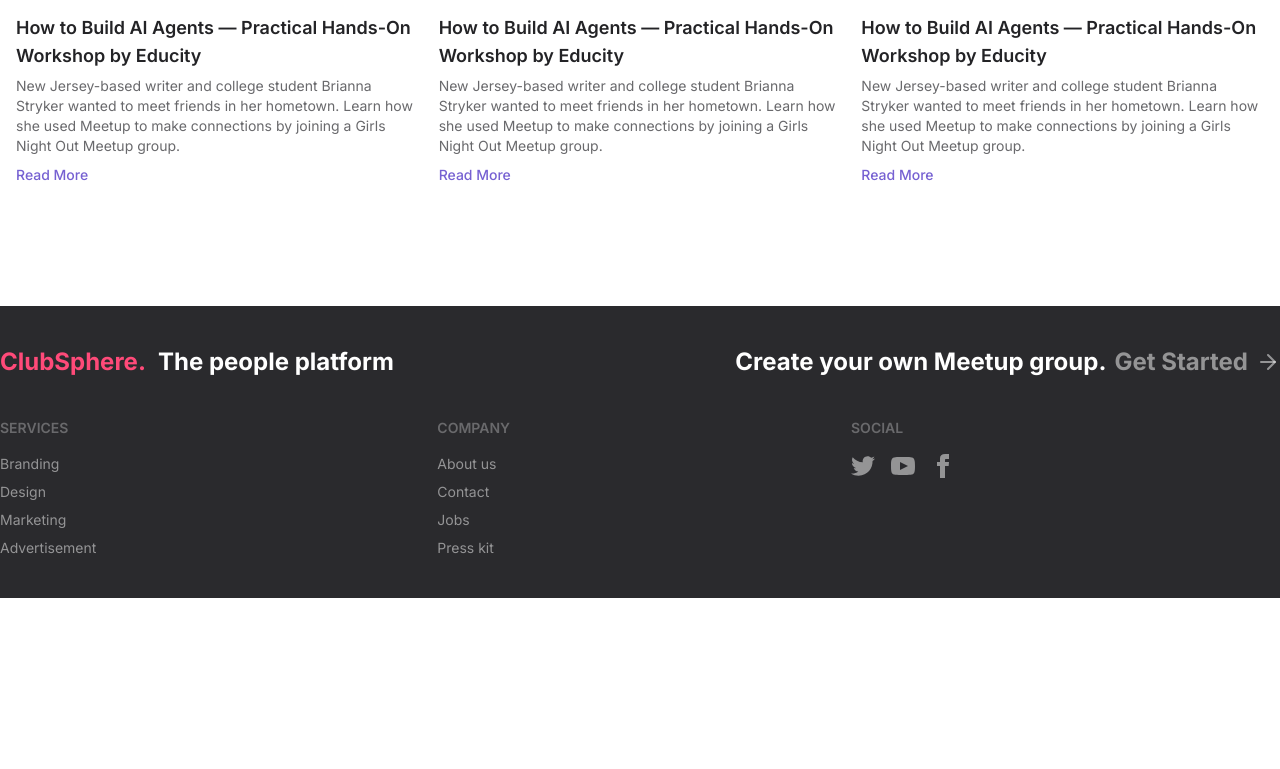
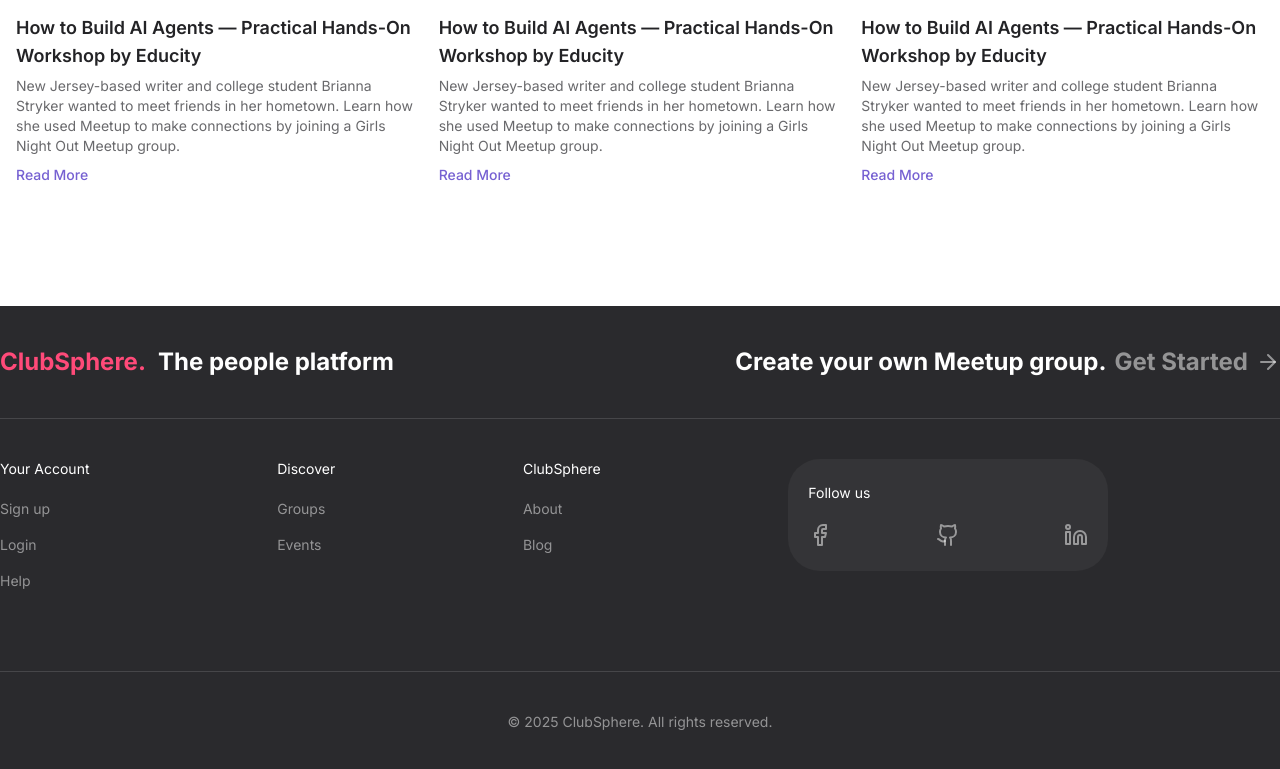
Before and after one commit to azizurrbappy/clubsphere, a React (Vite) app: page / in a window 1280 px wide. Shown: the part 3184-3953 px from the top of the page. Before the commit the page ends 3782 px from the top, so only its background shows below. Built offline with nearby package versions, Linux system fonts and the light colour scheme.

Commit message:
polish home page

```diff
--- a/src/index.css
+++ b/src/index.css
@@ -10,29 +10,6 @@
   scroll-behavior: smooth;
 }
 
-/* For browsers that support scroll-padding */
-html {
-  scroll-padding-top: 80px;
-}
-
-/* Custom scrollbar styling (optional) */
-::-webkit-scrollbar {
-  width: 10px;
-}
-
-::-webkit-scrollbar-track {
-  background: #f1f1f1;
-}
-
-::-webkit-scrollbar-thumb {
-  background: #888;
-  border-radius: 5px;
-}
-
-::-webkit-scrollbar-thumb:hover {
-  background: #555;
-}
-
 /* Tailwind And DaisyUI */
 @import 'tailwindcss';
 @plugin "daisyui" {
--- a/src/pages/Footer/Footer.jsx
+++ b/src/pages/Footer/Footer.jsx
@@ -1,12 +1,12 @@
 import React from 'react';
 import Container from '../../components/Container/Container';
 import { Link } from 'react-router';
-import { ArrowRight } from 'lucide-react';
+import { ArrowRight, Facebook, Github, Linkedin } from 'lucide-react';
 
 const Footer = () => {
   return (
     <footer className="bg-[#2a2a2d] text-[#ffffff7f] py-10">
-      <Container className="mb-10 flex justify-between flex-wrap">
+      <Container className="flex justify-between flex-wrap">
         <div className="flex items-center gap-3">
           <Link className="text-[#ff4a79] text-2xl font-bold">ClubSphere.</Link>
           <p className="text-white text-2xl font-bold">
@@ -16,66 +16,56 @@
 
         <div>
           <p className="text-2xl font-bold text-white flex items-center gap-2">
-            Create your own Meetup group.{' '}
-            <Link className="text-[#ffffff7f] flex items-center gap-2">
+            <span className="max-sm:hidden">Create your own Meetup group.</span>
+            <Link className="text-[#ffffff7f] flex items-center gap-2 max-sm:mt-3">
               Get Started <ArrowRight />
             </Link>
           </p>
         </div>
       </Container>
-      <Container className="footer sm:footer-horizontal">
-        <nav>
-          <h6 className="footer-title">Services</h6>
-          <a className="link link-hover">Branding</a>
-          <a className="link link-hover">Design</a>
-          <a className="link link-hover">Marketing</a>
-          <a className="link link-hover">Advertisement</a>
+
+      <Container className="py-10">
+        <hr className="text-[#464649]" />
+      </Container>
+
+      <Container className="footer sm:footer-horizontal mb-20">
+        <nav className="space-y-2">
+          <h6 className="text-white mb-3">Your Account</h6>
+          <Link className="link link-hover">Sign up</Link>
+          <Link className="link link-hover">Login</Link>
+          <Link className="link link-hover">Help</Link>
         </nav>
-        <nav>
-          <h6 className="footer-title">Company</h6>
-          <a className="link link-hover">About us</a>
-          <a className="link link-hover">Contact</a>
-          <a className="link link-hover">Jobs</a>
-          <a className="link link-hover">Press kit</a>
+        <nav className="space-y-2">
+          <h6 className="text-white mb-3">Discover</h6>
+          <Link className="link link-hover">Groups</Link>
+          <Link className="link link-hover">Events</Link>
         </nav>
-        <nav>
-          <h6 className="footer-title">Social</h6>
-          <div className="grid grid-flow-col gap-4">
-            <a>
-              <svg
-                xmlns="http://www.w3.org/2000/svg"
-                width="24"
-                height="24"
-                viewBox="0 0 24 24"
-                className="fill-current"
-              >
-                <path d="M24 4.557c-.883.392-1.832.656-2.828.775 1.017-.609 1.798-1.574 2.165-2.724-.951.564-2.005.974-3.127 1.195-.897-.957-2.178-1.555-3.594-1.555-3.179 0-5.515 2.966-4.797 6.045-4.091-.205-7.719-2.165-10.148-5.144-1.29 2.213-.669 5.108 1.523 6.574-.806-.026-1.566-.247-2.229-.616-.054 2.281 1.581 4.415 3.949 4.89-.693.188-1.452.232-2.224.084.626 1.956 2.444 3.379 4.6 3.419-2.07 1.623-4.678 2.348-7.29 2.04 2.179 1.397 4.768 2.212 7.548 2.212 9.142 0 14.307-7.721 13.995-14.646.962-.695 1.797-1.562 2.457-2.549z"></path>
-              </svg>
-            </a>
-            <a>
-              <svg
-                xmlns="http://www.w3.org/2000/svg"
-                width="24"
-                height="24"
-                viewBox="0 0 24 24"
-                className="fill-current"
-              >
-                <path d="M19.615 3.184c-3.604-.246-11.631-.245-15.23 0-3.897.266-4.356 2.62-4.385 8.816.029 6.185.484 8.549 4.385 8.816 3.6.245 11.626.246 15.23 0 3.897-.266 4.356-2.62 4.385-8.816-.029-6.185-.484-8.549-4.385-8.816zm-10.615 12.816v-8l8 3.993-8 4.007z"></path>
-              </svg>
-            </a>
-            <a>
-              <svg
-                xmlns="http://www.w3.org/2000/svg"
-                width="24"
-                height="24"
-                viewBox="0 0 24 24"
-                className="fill-current"
-              >
-                <path d="M9 8h-3v4h3v12h5v-12h3.642l.358-4h-4v-1.667c0-.955.192-1.333 1.115-1.333h2.885v-5h-3.808c-3.596 0-5.192 1.583-5.192 4.615v3.385z"></path>
-              </svg>
-            </a>
+        <nav className="space-y-2">
+          <h6 className="text-white mb-3">ClubSphere</h6>
+          <Link className="link link-hover">About</Link>
+          <Link className="link link-hover">Blog</Link>
+        </nav>
+        <nav className="bg-[#ffffff0c] px-5 py-6 rounded-4xl w-[320px]">
+          <h6 className="text-white mb-3">Follow us</h6>
+          <div className="flex items-center justify-between w-full">
+            <Link to="https://www.facebook.com/mebappy10">
+              <Facebook className="hover:text-[#1877F2]" />
+            </Link>
+            <Link to="https://github.com/azizurrbappy">
+              <Github className="hover:text-[#ffffff]" />
+            </Link>
+            <Link to="https://www.linkedin.com/in/azizurrbappy">
+              <Linkedin className="hover:text-[#1877F2]" />
+            </Link>
           </div>
         </nav>
+      </Container>
+
+      <Container>
+        <hr className="text-[#464649] mb-10" />
+        <p className="text-center text-sm">
+          © 2025 ClubSphere. All rights reserved.
+        </p>
       </Container>
     </footer>
   );
--- a/src/pages/Home/PopularCities.jsx
+++ b/src/pages/Home/PopularCities.jsx
@@ -73,8 +73,8 @@
         </motion.div>
         <motion.div variants={cardVariants}>
           <CityCard
-            title="Nashville"
-            img="https://www.visitmusiccity.com/sites/default/files/styles/image_gallery_image/public/2025-02/nashville-skyline-hero-2.jpg?itok=2vsUqnMd"
+            title="Miami"
+            img="https://images.contentstack.io/v3/assets/blt06f605a34f1194ff/blt67e44a131f25b895/679f2c7f1a0e5748e2dbfa56/iStock-2136051137-2-Header_Mobile.jpg?fit=crop&disable=upscale&auto=webp&quality=60&crop=smart"
           />
         </motion.div>
       </motion.div>
```
